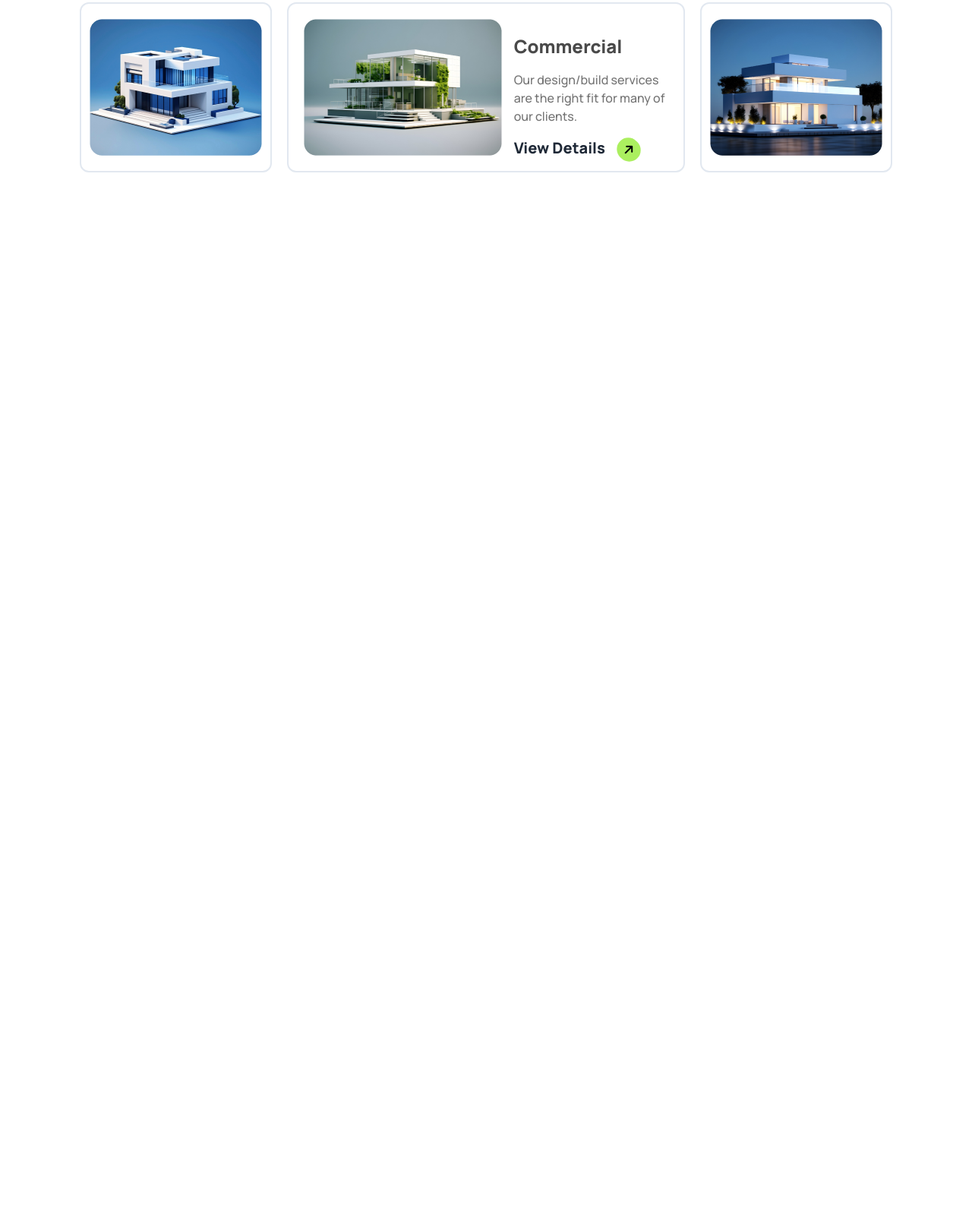
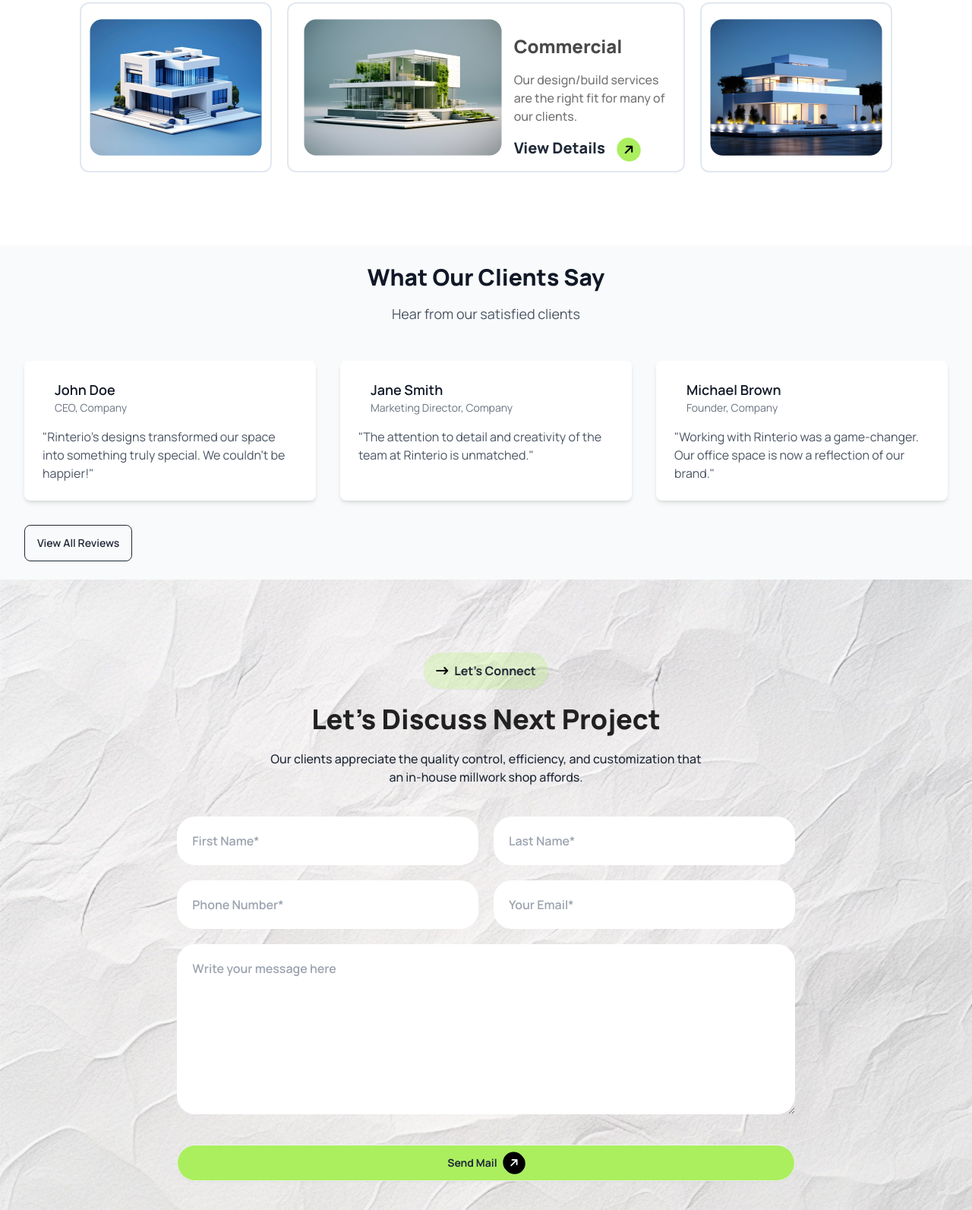
Before and after one commit to mdjarjis/Rinterio-Interior-Design-Company, a plain HTML site: page index.html in a window 1280 px wide. Shown: the part 2637-4230 px from the top of the page at 76% size. Before the commit the page ends 2960 px from the top, so only its background shows below. Drawn offline with nearby package versions, Linux system fonts and the light colour scheme.

Commit message:
unique section commit

```diff
--- a/index.html
+++ b/index.html
@@ -232,6 +232,74 @@
             </div>
         </div>
     </div>
+
+      <!-- A new unique section Start -->
+<section class="py-6 bg-gray-50">
+  <div class="max-w-7xl mx-auto px-4 sm:px-6 lg:px-8">
+  <div class="text-center">
+      <h2 class="text-3xl font-extrabold text-gray-900">What Our Clients Say</h2>
+      <p class="mt-4 text-lg text-gray-600">Hear from our satisfied clients</p>
+  </div>
+  <div class="mt-12 grid gap-8 grid-cols-1 md:grid-cols-2 lg:grid-cols-3">
+      <!-- Testimonial 1 -->
+      <div class="bg-white p-6 rounded-lg shadow-md">
+      <div class="flex items-center mb-4">
+          <div class="ml-4">
+          <h3 class="text-lg font-semibold text-gray-900">John Doe</h3>
+          <p class="text-sm text-gray-500">CEO, Company</p>
+          </div>
+      </div>
+      <p class="text-gray-600">"Rinterio's designs transformed our space into something truly special. We couldn't be happier!"</p>
+      </div>
+      <!-- Testimonial 2 -->
+      <div class="bg-white p-6 rounded-lg shadow-md">
+      <div class="flex items-center mb-4">
+          <div class="ml-4">
+          <h3 class="text-lg font-semibold text-gray-900">Jane Smith</h3>
+          <p class="text-sm text-gray-500">Marketing Director, Company</p>
+          </div>
+      </div>
+      <p class="text-gray-600">"The attention to detail and creativity of the team at Rinterio is unmatched."</p>
+      </div>
+      <!-- Testimonial 3 -->
+      <div class="bg-white p-6 rounded-lg shadow-md">
+      <div class="flex items-center mb-4">
+          <div class="ml-4">
+          <h3 class="text-lg font-semibold text-gray-900">Michael Brown</h3>
+          <p class="text-sm text-gray-500">Founder, Company</p>
+          </div>
+      </div>
+      <p class="text-gray-600">"Working with Rinterio was a game-changer. Our office space is now a reflection of our brand."</p>
+      </div>
+  </div>
+<button class="btn btn-outline btn-neutral mt-8">View All Reviews</button>
+</div>
+</section>
+
+
+    <!-- connect Section Start -->
+    <div class="bg-[url('./assets/bg.jpg')] bg-cover bg-center w-full ">
+      <div class="w-11/12 mx-auto lg:w-8/12 lg:mx-auto text-center space-y-5 md:py-24 pt-7 pb-2">
+      <button class="btn bg-[#acef5f40] rounded-3xl px-4 font-bold text-base border-none">
+          <i class="fa-solid fa-arrow-right-long text-black"></i>
+          Let’s Connect
+      </button>
+      <h3 class="md:text-4xl md:font-extrabold text-2xl font-bold text-[#212121]">Let’s Discuss Next Project</h3>
+      <p class="w-full lg:w-8/12 lg:mx-auto text-txtsecondary text-base font-medium">
+          Our clients appreciate the quality control, efficiency, and customization that an in-house millwork shop affords.          </p>
+      <div class="grid grid-cols-1 md:grid-cols-2 gap-5 p-5 rounded-2xl">
+          <input class="w-full p-5 rounded-3xl bg-white text-txtsecondary font-semibold" type="text" placeholder="First Name*">
+          <input class="w-full p-5 rounded-3xl bg-white text-txtsecondary font-semibold" type="text" placeholder="Last Name*">
+          <input class="w-full p-5 rounded-3xl bg-white text-txtsecondary font-semibold" type="text" placeholder="Phone Number*">
+          <input class="w-full p-5 rounded-3xl bg-white text-txtsecondary font-semibold" type="text" placeholder="Your Email*">
+          <textarea class="w-full h-56 p-5 rounded-3xl bg-white text-txtsecondary font-semibold md:col-span-2 mb-5" placeholder="Write your message here"></textarea>
+          <a class="w-full btn bg-primary rounded-3xl px-5 font-bold md:col-span-2 flex items-center justify-center">
+          Send Mail
+          <i class="fa-solid fa-arrow-right transform -rotate-45 rounded-[32px] p-2 bg-black text-white"></i>
+          </a>
+      </div>
+  </div>
+</div>
   </main>
 </body>
 </html>
```
